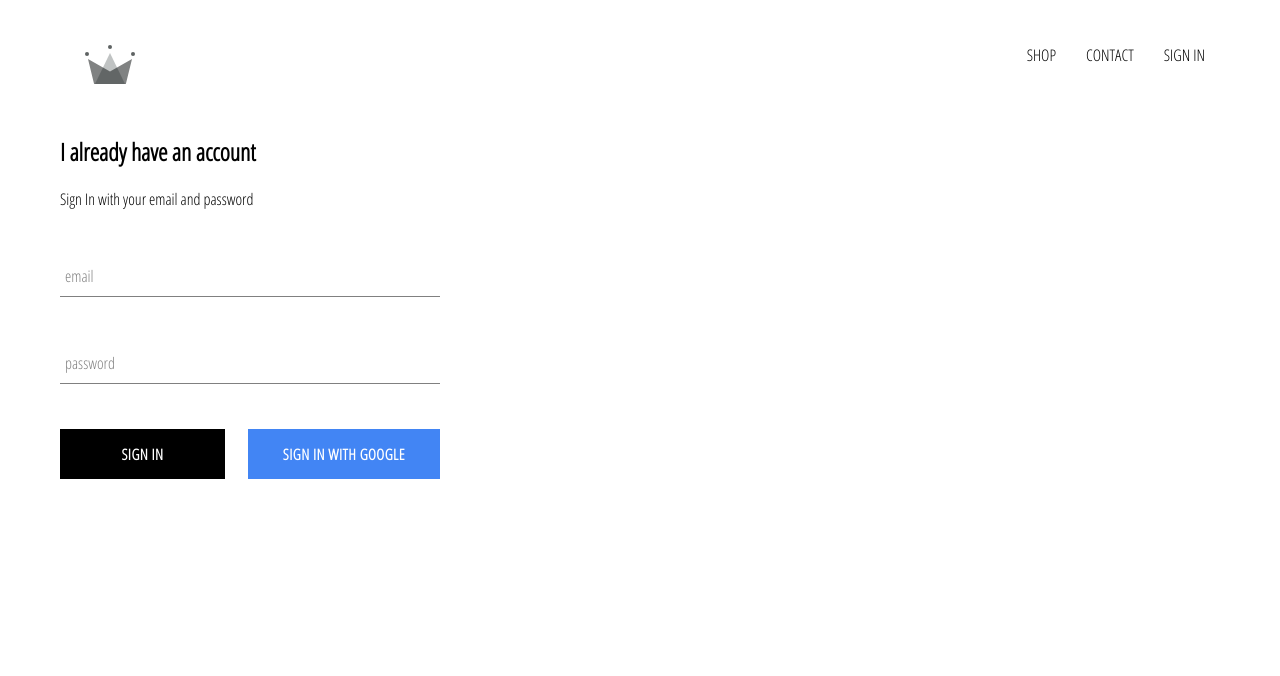
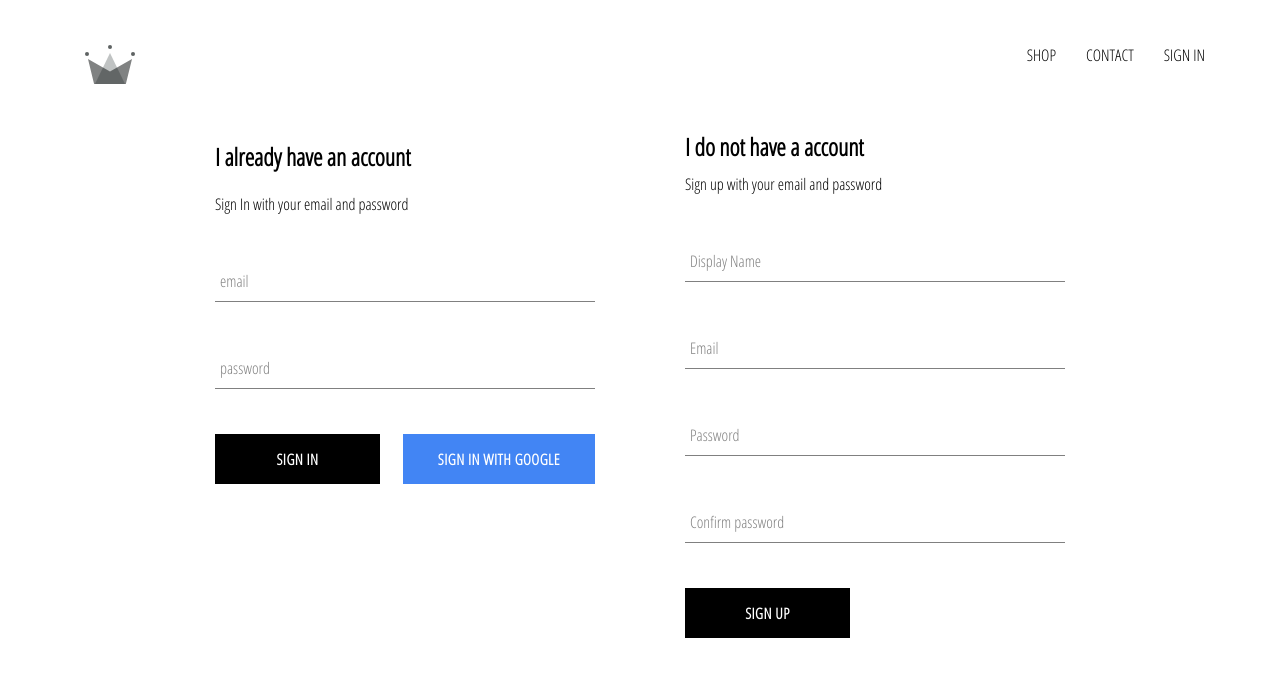
Before and after one commit to enguemeta/e-commerce, a React (Create React App) app: page /signin in a window 1280 px wide. Shown: the top 676 px of the page. Built offline with nearby package versions, Linux system fonts and the light colour scheme; no server answers.

Commit message:
sign up with email and password

```diff
--- a/src/App.js
+++ b/src/App.js
@@ -6,7 +6,7 @@
 import ShopPage from './components/pages/shop/shop.component';
 import Header from './components/header/header.component';
 import SignInSignUp from './components/pages/sign-in-sign-up/sign-in-sign-up.component';
-import { auth } from './firebase/firebase.utils';
+import { auth, createUserProfileDocument } from './firebase/firebase.utils';
 
 
 class App extends React.Component {
@@ -20,8 +20,21 @@
     unsubscribeFromAuth = null;
 
     componentDidMount() {
-      this.unsubscribeFromAuth = auth.onAuthStateChanged(user => {
-        this.setState({currentUser: user});
+      this.unsubscribeFromAuth = auth.onAuthStateChanged(async userAuth => {
+
+        if(userAuth){
+          const userRef = await createUserProfileDocument(userAuth);
+          userRef.onSnapshot(snapshot => {
+            this.setState({
+              currentUser: {
+                id: snapshot.id,
+                ...snapshot.data()
+              }
+            }/*, () => console.log(this.state)*/)
+          })
+        }else {
+          this.setState({currentUser: userAuth});
+        }
       })
     }
 
@@ -32,7 +45,7 @@
   render() {
     return (
     <div>
-      <Header currrentUser={this.state.currentUser} />
+      <Header currentUser={this.state.currentUser} />
       <Switch>
         <Route exact path='/' component={HomePage}></Route>
         <Route exact path='/shop' component={ShopPage}></Route>
--- a/src/components/pages/sign-in-sign-up/sign-in-sign-up.component.jsx
+++ b/src/components/pages/sign-in-sign-up/sign-in-sign-up.component.jsx
@@ -2,13 +2,14 @@
 import './sign-in-sign-up.styles.scss';
 
 import SignIn from './../../../components/sign-in/sign-in.component';
+import SignUp from './../../../components/sign-up/sign-up.component';
 
 
 const SignInAndSignUpPage = () =>
    (
         <div className='sign-in-sign-up'>
             <SignIn />
-
+            <SignUp />
         </div>
     );
 
--- a/src/components/pages/sign-in-sign-up/sign-in-sign-up.styles.scss
+++ b/src/components/pages/sign-in-sign-up/sign-in-sign-up.styles.scss
@@ -0,0 +1,6 @@
+.sign-in-sign-up {
+    width: 850px;
+    display: flex;
+    justify-content: space-between;
+    margin: 30px auto;
+}
--- /dev/null
+++ b/src/components/sign-up/sign-up.component.jsx
@@ -0,0 +1,103 @@
+import React from 'react';
+import './sign-up.styles.scss';
+
+import FormInput from '../form-input/form-input.component';
+import CustomButton from '../custom-button/custom-button.component';
+
+import {auth, createUserProfileDocument} from '../../firebase/firebase.utils';
+
+import './sign-up.styles.scss';
+
+class SignUp extends React.Component {
+  constructor() {
+      super();
+      this.state = {
+          displayName: '',
+          email: '',
+          password: '',
+          confirmPassword: ''
+      }
+  }
+
+  handleSubmit = async event => {
+      event.preventDefault();
+      const {displayName, email, password, confirmPassword} = this.state;
+      if(password !== confirmPassword){
+        alert("Password do not match")
+        return;
+      }
+
+      try {
+        const {user} = await auth.createUserWithEmailAndPassword(email, password);
+        await createUserProfileDocument(user, {displayName});
+
+       this.setState({
+        displayName: '',
+        email: '',
+        password: '',
+        confirmPassword: ''
+    })
+      } catch (e) {
+        console.log(e);
+      }
+  }
+
+
+  handleChange = event => {
+    const {value, name} = event.target;
+    this.setState({[name]: value});
+ }
+
+
+  render() {
+      const {displayName, email, password, confirmPassword} = this.state;
+      return (
+          <div className='sign-up'>
+              <h2 className='title'>I do not have a account</h2>
+              <span>Sign up with your email and password</span>
+              <form className='sign-up-form' onSubmit={this.handleSubmit}>
+                <FormInput
+                  type='text'
+                  name='displayName'
+                  value= {displayName}
+                  onChange={this.handleChange}
+                  label='Display Name'
+                  required
+                />
+
+                <FormInput
+                  type='email'
+                  name='email'
+                  value= {email}
+                  onChange={this.handleChange}
+                  label='Email'
+                  required
+                />
+
+                <FormInput
+                  type='password'
+                  name='password'
+                  value= {password}
+                  onChange={this.handleChange}
+                  label='Password'
+                  required
+                />
+
+                <FormInput
+                  type='password'
+                  name='confirmPassword'
+                  value= {confirmPassword}
+                  onChange={this.handleChange}
+                  label='Confirm password'
+                  required
+                />
+
+                <CustomButton type="submit">SIGN UP</CustomButton>
+
+              </form>
+          </div>
+      )
+  }
+
+}
+export default SignUp;
--- /dev/null
+++ b/src/components/sign-up/sign-up.styles.scss
@@ -0,0 +1,9 @@
+.sign-up {
+    display: flex;
+    flex-direction: column;
+    width: 380px;
+
+    .title {
+      margin: 10px 0;
+    }
+  }
--- a/src/firebase/firebase.utils.js
+++ b/src/firebase/firebase.utils.js
@@ -14,6 +14,29 @@
     measurementId: "G-DX2341M02R"
   };
 
+export const createUserProfileDocument = async (userAuth, additionalData) => {
+    if(!userAuth) return;
+    const userRef = firestore.doc(`users/${userAuth.uid}`);
+    const snapShot = await userRef.get();
+
+    if(!snapShot.exists) {
+        const {displayName, email} = userAuth;
+        const createdAt = new Date();
+
+        try {
+          await userRef.set({
+              displayName,
+              email,
+              createdAt,
+              ...additionalData
+          })
+        } catch (error) {
+            console.log('error creating user', error.message);
+        }
+    }
+    return userRef;
+}
+
 firebase.initializeApp(config);
 export const auth = firebase.auth();
 export const firestore = firebase.firestore();
```
